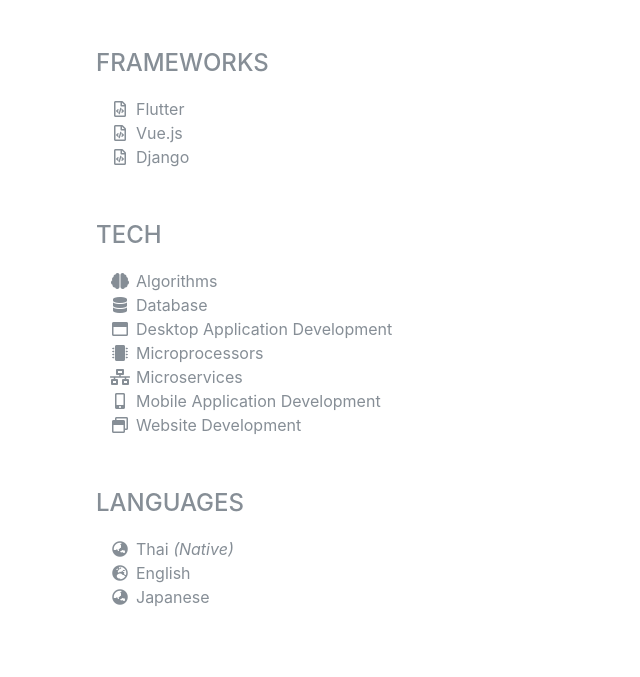
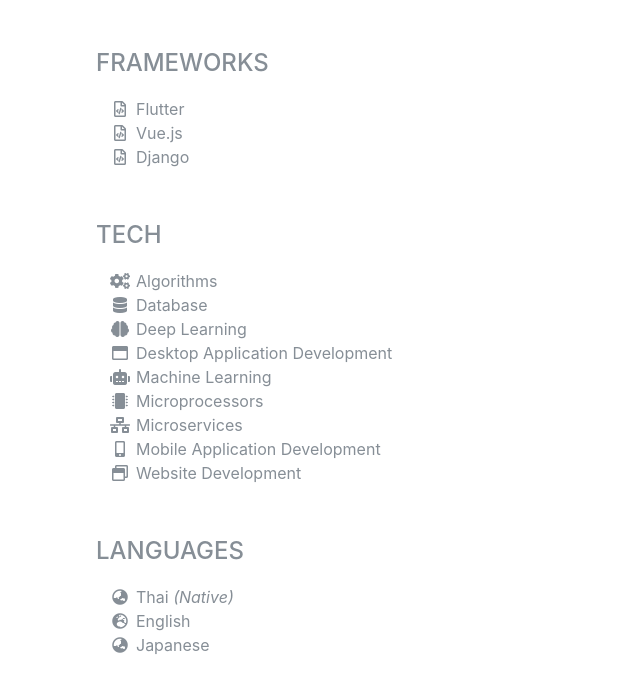
Before and after one commit to 810Teams/810teams.github.io, a plain HTML site: page index.html in a window 1280 px wide. Shown: the part 3523-4200 px from the top of the page, without its empty margins (224-864 px from the left). Drawn offline with nearby package versions, Linux system fonts and the light colour scheme; a web font is replaced by a local one.

Commit message:
💄 Added more icons

```diff
--- a/index.html
+++ b/index.html
@@ -257,6 +257,7 @@
           <div class="w-100">
             <h2 class="mb-5">{{ get(content.skills.title) }}</h2>
 
+            <!-- Programming Languages & Tools -->
             <div class="mb-5">
               <div class="subheading mb-3">
                 Programming Languages &amp; Tools
@@ -271,7 +272,7 @@
                   C
                 </li>
                 <li>
-                  <i class="fa-li fas fa-code"></i>
+                  <i class="fa-li fab fa-java"></i>
                   Java
                 </li>
                 <li>
@@ -293,6 +294,7 @@
               </ul>
             </div>
 
+            <!-- Frameworks -->
             <div class="mb-5">
               <div class="subheading mb-3">Frameworks</div>
               <ul class="fa-ul mb-0">
@@ -311,11 +313,12 @@
               </ul>
             </div>
 
+            <!-- Tech -->
             <div class="mb-5">
               <div class="subheading mb-3">Tech</div>
               <ul class="fa-ul mb-0">
                 <li>
-                  <i class="fa-li fas fa-brain"></i>
+                  <i class="fa-li fas fa-cogs"></i>
                   Algorithms
                 </li>
                 <li>
@@ -323,8 +326,16 @@
                   Database
                 </li>
                 <li>
+                  <i class="fa-li far fas fa-brain"></i>
+                  Deep Learning
+                </li>
+                <li>
                   <i class="fa-li far fa-window-maximize"></i>
                   Desktop Application Development
+                </li>
+                <li>
+                  <i class="fa-li far fas fa-robot"></i>
+                  Machine Learning
                 </li>
                 <li>
                   <i class="fa-li fas fa-microchip"></i>
@@ -345,6 +356,7 @@
               </ul>
             </div>
 
+            <!-- Languages -->
             <div class="mb-5">
               <div class="subheading mb-3">
                 Languages
```
